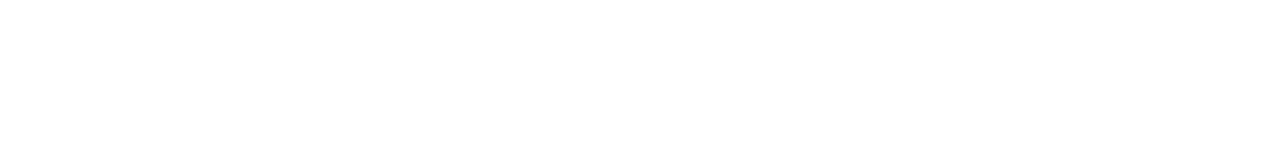
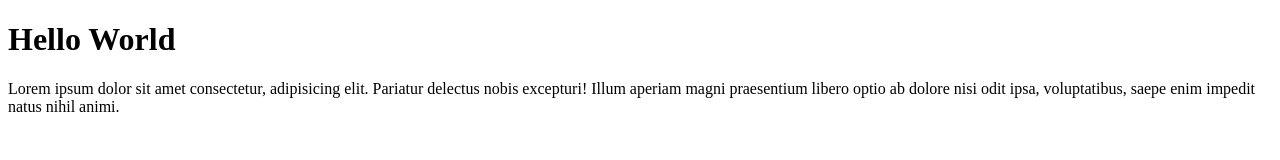
Before and after one commit to erickelninoSwift/html_css_reponsive_design, a plain HTML site: page 01-Course-Introduction/index.html in a window 1280 px wide. Drawn offline with Linux system fonts and the light colour scheme.

Commit message:
update data

```diff
--- a/01-Course-Introduction/index.html
+++ b/01-Course-Introduction/index.html
@@ -5,5 +5,12 @@
     <meta name="viewport" content="width=device-width, initial-scale=1.0" />
     <title>Introduction</title>
   </head>
-  <body></body>
+  <body>
+    <h1>Hello World</h1>
+    <p>
+      Lorem ipsum dolor sit amet consectetur, adipisicing elit. Pariatur
+      delectus nobis excepturi! Illum aperiam magni praesentium libero optio ab
+      dolore nisi odit ipsa, voluptatibus, saepe enim impedit natus nihil animi.
+    </p>
+  </body>
 </html>
```
